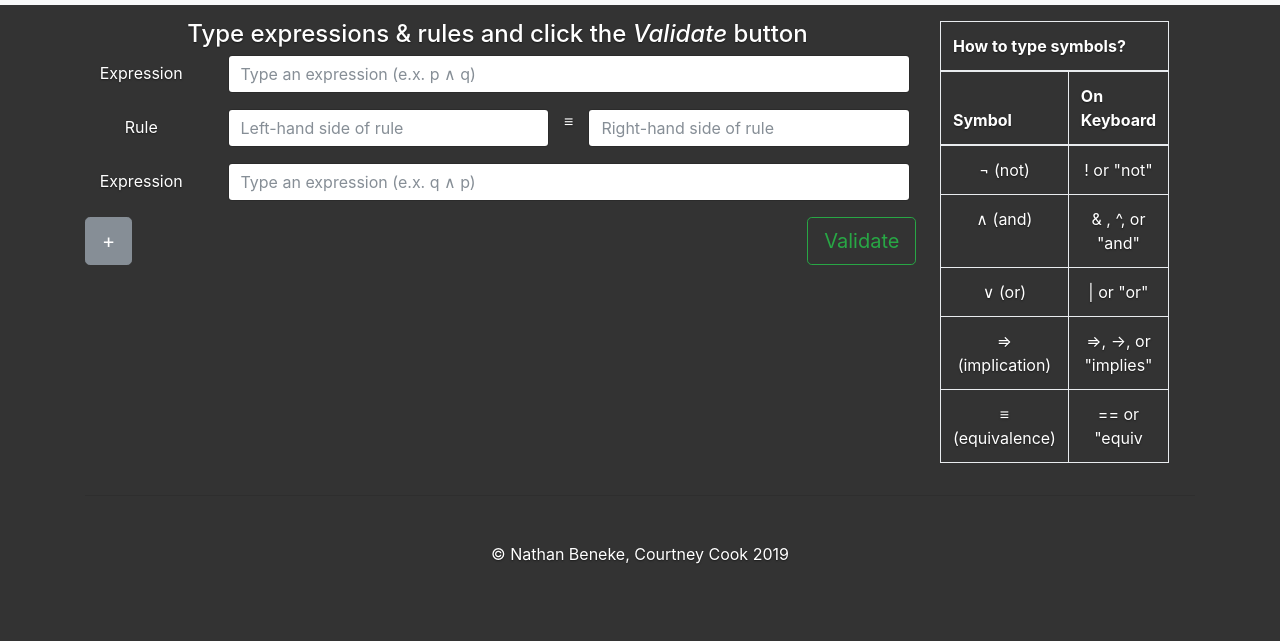
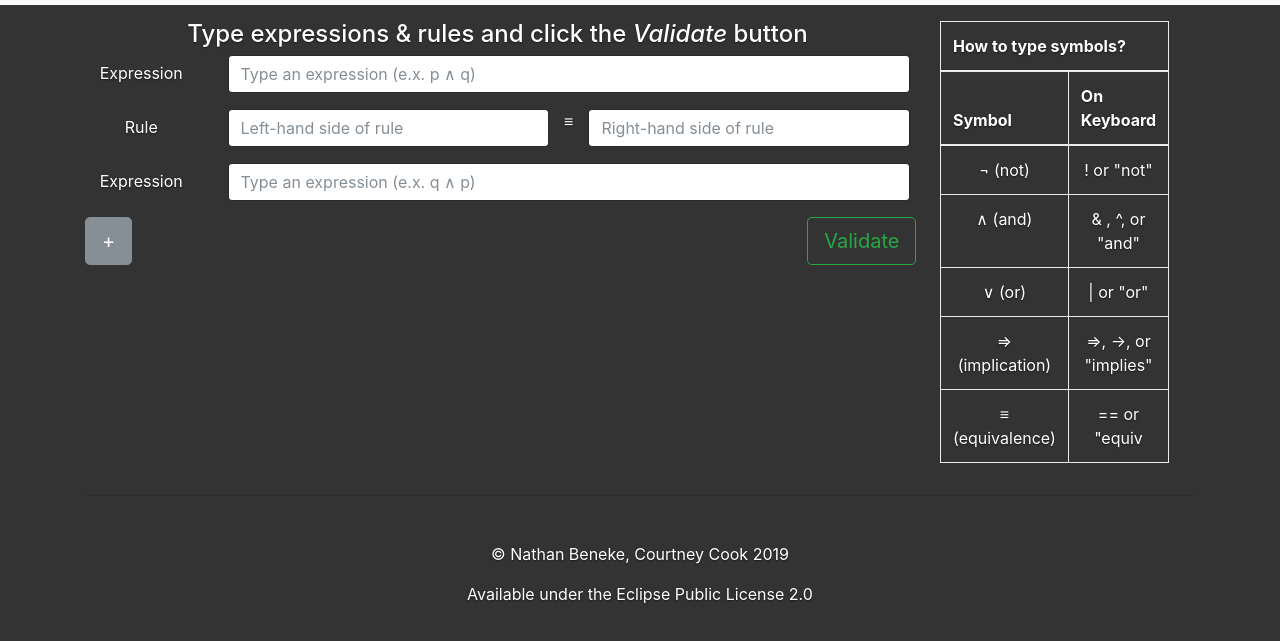
Before and after one commit to UMM-CSci/edsger, a website: page resources/public/index.html in a window 1280 px wide. Shown: the part 69-710 px from the top of the page. Drawn offline with nearby package versions, Linux system fonts and the light colour scheme.

Commit message:
Adds licensing information

```diff
--- a/resources/public/index.html
+++ b/resources/public/index.html
@@ -121,6 +121,7 @@
 
         <footer>
             <p>&copy; Nathan Beneke, Courtney Cook 2019</p>
+            <p>Available under the Eclipse Public License 2.0 </p>
         </footer>
 
     </div><!--/.container-->
```
Also changed, not shown: LICENSE.md (added).
